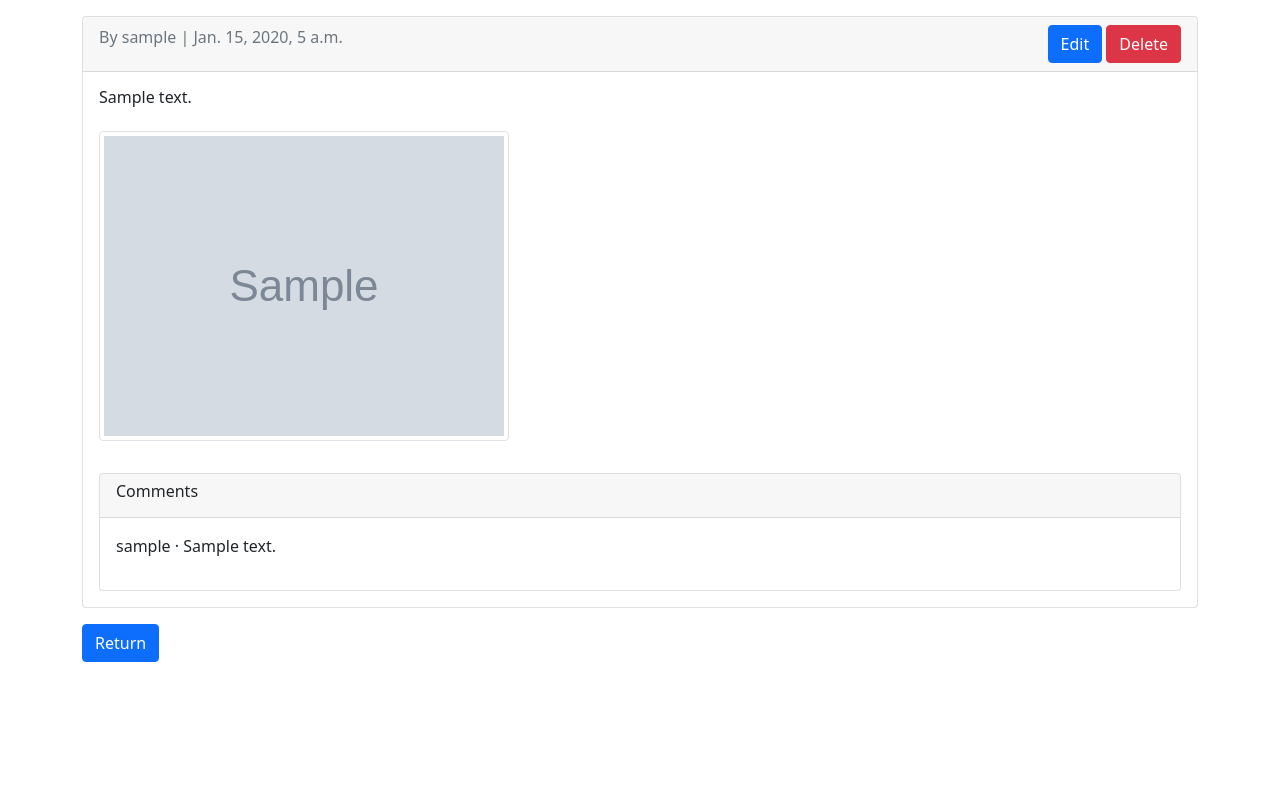
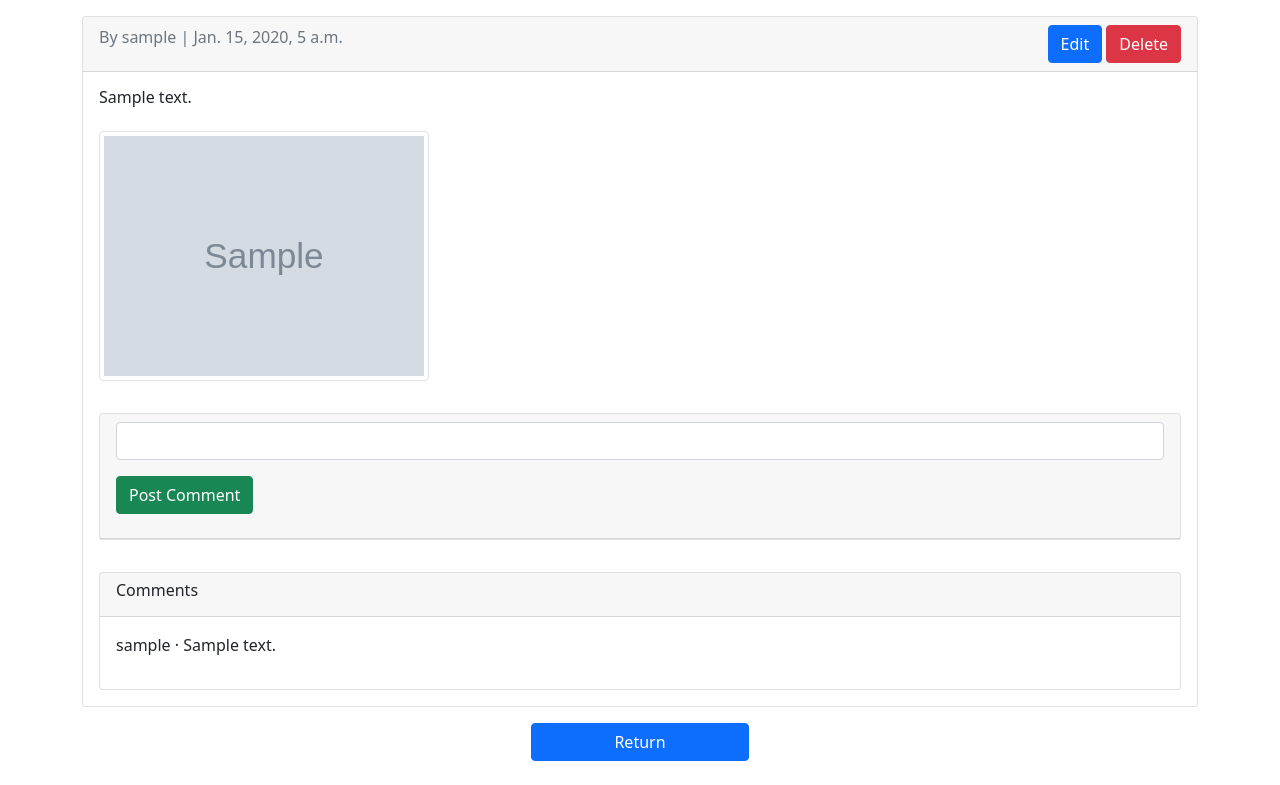
Before and after one commit to NonExistent1/twit-app, a Django app: page /twits/1/ in a window 1280 px wide. Shown: the part 74-859 px from the top of the page. Before the commit the page ends 736 px from the top, so only its background shows below. Run offline with Django 5.2, Linux system fonts and the light colour scheme; a user stored in the database is signed in; tables that the repository leaves empty hold one stand-in row (values such as "Sample post"); grey boxes marked "Sample" are stand-in pictures; some libraries are stand-ins or nearby versions.

Commit message:
Add post comment functionality, Change templates for appearance

```diff
--- a/templates/twit_detail.html
+++ b/templates/twit_detail.html
@@ -1,8 +1,10 @@
 {% extends 'base.html' %}
+{% load crispy_forms_tags %}
 
 {% block title %}Twit{% endblock title %}
 
 {% block content %}
+    <!-- Post -->
     <div class="card">
         <div class="card-header">
             <span class="text-muted">
@@ -21,8 +23,20 @@
         <div class="card-body">
             <h6 class="mb-0">{{ twit.body }}</h6>
             <br>
-            <img class="img-fluid img-thumbnail" src="{{ twit.image_url }}">
+            <img class="img-fluid img-thumbnail" style="height:250px;" src="{{ twit.image_url }}">
         </div>
+        <div class="card m-3">
+            <div class="card-header">
+                <p style="display:inline">
+                    <form action="" method="POST">
+                        {% csrf_token %}
+                        {{ form|crispy}}
+                        <button class="btn btn-success m-0" type="submit">Post Comment</button>
+                    </form>
+                </p>
+            </div>
+        </div>
+        <!-- Comments -->
         <div class="card m-3">
             <div class="card-header">
                 <h6>Comments</h6>
@@ -39,5 +53,7 @@
             </div>
         </div>
     </div>
-    <a class="btn btn-primary mt-3" href="{% url 'twit_list' %}">Return</a>
+    <div class="container" style="display:flex; justify-content: center;">
+        <a class="btn btn-primary mt-3 mb-4" style="width: 20%;"href="{% url 'twit_list' %}">Return</a>
+    </div>
 {% endblock content %}
--- a/templates/twit_list.html
+++ b/templates/twit_list.html
@@ -1,5 +1,5 @@
 {% extends 'base.html' %}
-
+{% load crispy_forms_tags %}
 {% block title %}Twits{% endblock title %}
 
 {% block content %}
@@ -43,7 +43,7 @@
             </div>
             <div>
                 <a class="btn btn-primary m-2 mt-1" href="#">Like</a>
-            <a class="btn btn-primary m-2 mt-1" href="#">Comment</a>
+                <a class="btn btn-primary m-2 mt-1" href="{% url 'twit_detail' twit.pk %}">Comment</a>
             </div>
         </div>
         <br>
--- /dev/null
+++ b/twits/forms.py
@@ -0,0 +1,14 @@
+from django import forms
+
+from .models import Comment
+
+class CommentForm(forms.ModelForm):
+    """Comment Form"""
+    def __init__(self, *args, **kwargs):
+        super(CommentForm, self).__init__(*args, **kwargs)
+        self.fields['body'].label = ''
+
+
+    class Meta:
+        model = Comment
+        fields = ("body",)
--- a/twits/views.py
+++ b/twits/views.py
@@ -1,21 +1,72 @@
 from django.contrib.auth.mixins import LoginRequiredMixin, UserPassesTestMixin
-from django.views.generic import ListView, DetailView
+from django.views import View
+from django.views.generic import ListView, DetailView, FormView
+from django.views.generic.detail import SingleObjectMixin
 from django.views.generic.edit import UpdateView, DeleteView, CreateView
-from django.urls import reverse_lazy
+from django.urls import reverse, reverse_lazy
 
 
 from .models import Twit
+from .forms import CommentForm
 
 class TwitListView(LoginRequiredMixin, ListView):
     """Twit list view"""
     model = Twit
     template_name = "twit_list.html"
 
-class TwitDetailView(LoginRequiredMixin, DetailView):
-    """Twit Detail View"""
+class TwitDetailView(LoginRequiredMixin, View):
+    """Article Detail View"""
+
+    def get(self, request, *args, **kwargs):
+        """Doing GET request"""
+        view = CommentGetView.as_view()
+        return view(request, *args, **kwargs)
+
+    def post(self, request, *args, **kwargs):
+        """Doing POST request"""
+        view = CommentPostView.as_view()
+        return view(request, *args, **kwargs)
+
+class CommentGetView(DetailView):
+    """Comment Get View"""
 
     model = Twit
     template_name = "twit_detail.html"
+
+    def get_context_data(self, **kwargs):
+        """Get the context data for the template"""
+        context = super().get_context_data(**kwargs)
+        context['form'] = CommentForm()
+        return context
+
+class CommentPostView(SingleObjectMixin, FormView):
+    model = Twit
+    form_class = CommentForm
+    template_name = "twit_detail.html"
+
+    def post(self, request, *args, **kwargs):
+        # Get the Twit object associated with the pk in the URL
+        self.object = self.get_object()
+        # Do work parent would have
+        return super().post(request, *args, **kwargs)
+
+    def form_valid(self, form):
+        """Create new comment when form is valid"""
+        # Get the comment instance by saving the form, but set commit to False
+        # as we don't want the form to fully save the model to the database yet
+        comment = form.save(commit=False)
+        # attach twit to the new comment
+        comment.twit = self.object
+        # attach author to new comment
+        comment.author = self.request.user
+        # save comment to database
+        comment.save()
+        return super().form_valid(form)
+
+    def get_success_url(self):
+        """Get the success URL"""
+        twit = self.get_object()
+        return reverse("twit_detail", kwargs={"pk" : twit.pk})
 
 class TwitCreateView(LoginRequiredMixin, CreateView):
     """Twit Create View"""
```
Also changed, not shown: templates/twit_delete.html (+8 -6 lines). Lines whose indentation alone changed are shown as unchanged.
